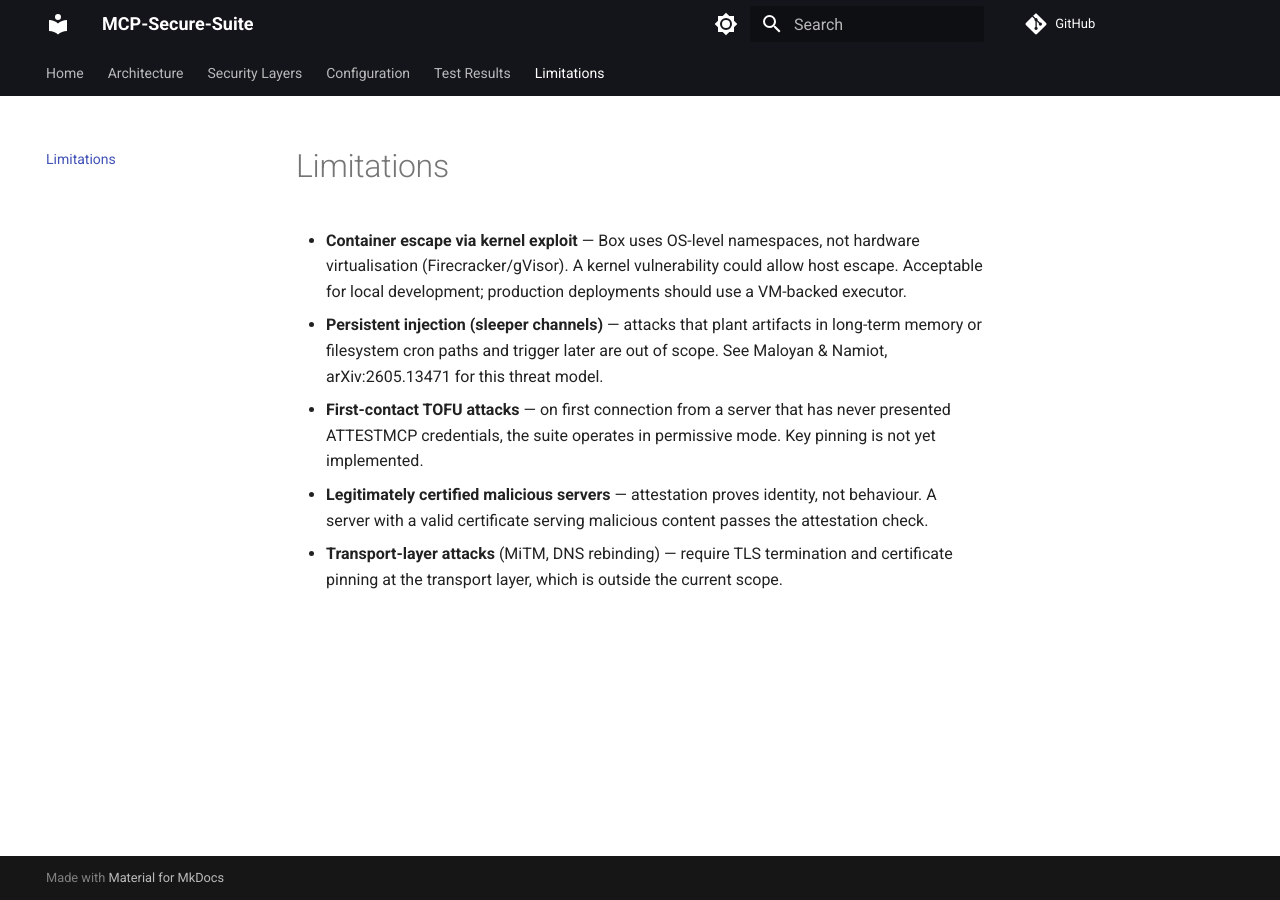
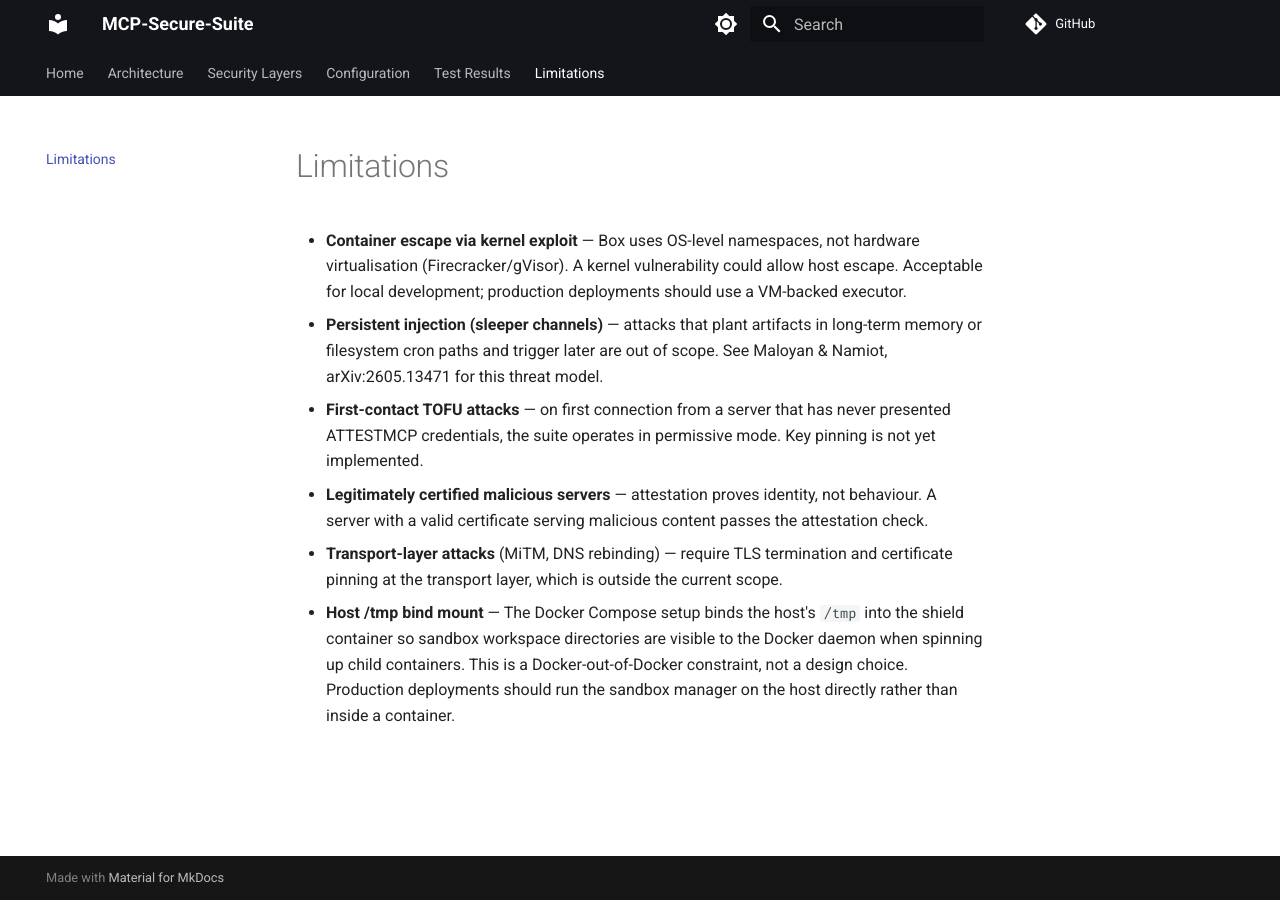
Before and after one commit to rishitnanda/mcp_secure, an MkDocs documentation site: the page built from docs/limitations.md, in a window 1280 px wide. Built offline with MkDocs 1.6.1 and Material for MkDocs 9.7.7, drawn with Linux system fonts in a browser that asks for light colours; comment, search, counter and statistics services are not loaded.

Commit message:
Bug fixes

```diff
--- a/docker-compose.yml
+++ b/docker-compose.yml
@@ -9,12 +9,13 @@
     volumes:
       - /var/run/docker.sock:/var/run/docker.sock
       - .:/workspace
-      - sandbox_tmp:/sandbox_tmp
+      - /tmp:/tmp
     environment:
       - TRUSTED_SERVER_URL=http://mock-trusted-server:8001/mcp
       - ADVERSARIAL_SERVER_URL=http://mock-adversarial-server:8002/mcp
       - MCP_KEY_FILESYSTEM=secret-filesystem-key
       - MCP_KEY_TRUSTED=secret-trusted-key
+      - MCP_SANDBOX_TMP=/sandbox_tmp
     depends_on:
       - mock-trusted-server
       - mock-adversarial-server
@@ -40,5 +41,3 @@
       - .:/workspace
     environment:
       - SHIELD_URL=http://mcp-shield:8000/mcp
-volumes:
-  sandbox_tmp:
--- a/docs/limitations.md
+++ b/docs/limitations.md
@@ -5,3 +5,4 @@
 - **First-contact TOFU attacks** — on first connection from a server that has never presented ATTESTMCP credentials, the suite operates in permissive mode. Key pinning is not yet implemented.
 - **Legitimately certified malicious servers** — attestation proves identity, not behaviour. A server with a valid certificate serving malicious content passes the attestation check.
 - **Transport-layer attacks** (MiTM, DNS rebinding) — require TLS termination and certificate pinning at the transport layer, which is outside the current scope.
+- **Host /tmp bind mount** — The Docker Compose setup binds the host's `/tmp` into the shield container so sandbox workspace directories are visible to the Docker daemon when spinning up child containers. This is a Docker-out-of-Docker constraint, not a design choice. Production deployments should run the sandbox manager on the host directly rather than inside a container.
```
Also changed, not shown: 2 other files.
